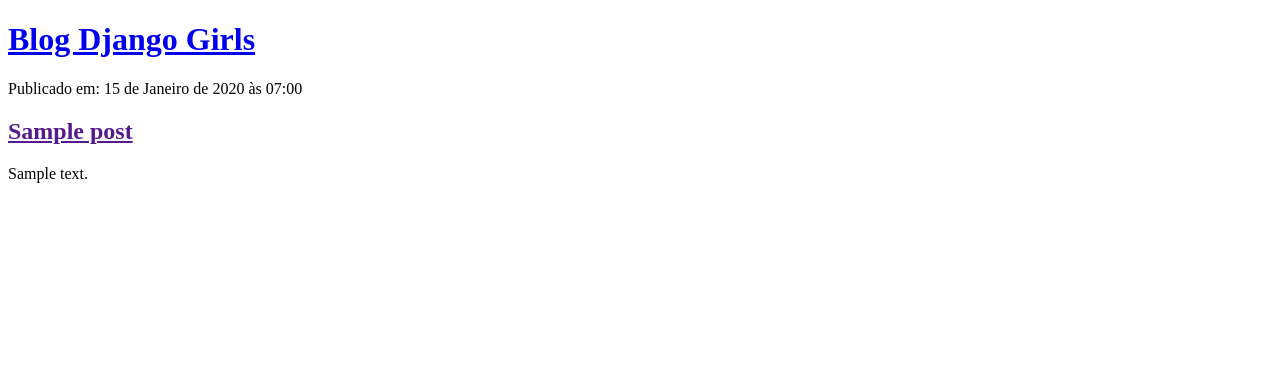
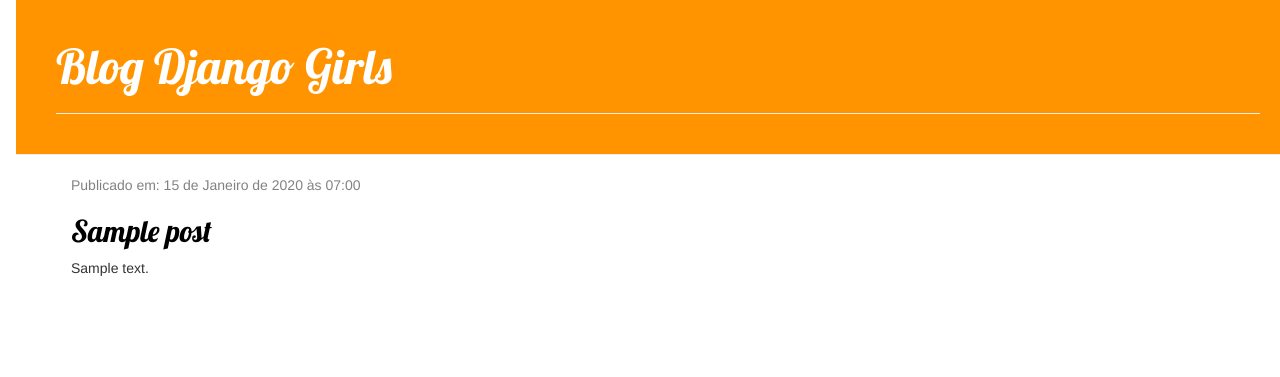
Before and after one commit to flaviosfdev/my-first-blog, a Django app: page / in a window 1280 px wide. Shown: the top 377 px of the page. Run offline with Django 5.2, Linux system fonts and the light colour scheme; tables that the repository leaves empty hold one stand-in row (values such as "Sample post"); some libraries are stand-ins or nearby versions.

Commit message:
adiciona view e template para tela de detalhes de post

```diff
--- /dev/null
+++ b/blog/static/css/blog.css
@@ -0,0 +1,50 @@
+body {
+    padding-left: 16px;
+}
+
+.page-header {
+    background-color: #ff9400;
+    margin-top: 0;
+    padding: 20px 20px 20px 40px;
+}
+
+.page-header h1, .page-header h1 a, .page-header h1 a:visited, .page-header h1 a:active {
+    color: #ffffff;
+    font-size: 36pt;
+    text-decoration: none;
+}
+
+.content {
+    margin-left: 40px;
+}
+
+h1, h2, h3, h4 {
+    font-family: 'Lobster', cursive;
+}
+
+.date {
+    color: #828282;
+}
+
+.save {
+    float: right;
+}
+
+.post-form textarea, .post-form input {
+    width: 100%;
+}
+
+.top-menu, .top-menu:hover, .top-menu:visited {
+    color: #ffffff;
+    float: right;
+    font-size: 26pt;
+    margin-right: 20px;
+}
+
+.post {
+    margin-bottom: 70px;
+}
+
+.post h2 a, .post h2 a:visited {
+    color: #000000;
+}
--- /dev/null
+++ b/blog/templates/blog/base.html
@@ -0,0 +1,32 @@
+{% load static %}
+<!DOCTYPE html>
+<html lang="pt-BR">
+
+<head>
+    <meta charset="UTF-8">
+    <meta name="viewport" content="width=device-width, initial-scale=1.0">
+    <title>Post list</title>
+    <link rel="stylesheet" href="//maxcdn.bootstrapcdn.com/bootstrap/3.2.0/css/bootstrap.min.css">
+    <link rel="stylesheet" href="//maxcdn.bootstrapcdn.com/bootstrap/3.2.0/css/bootstrap-theme.min.css">
+    <link href="//fonts.googleapis.com/css?family=Lobster&subset=latin,latin-ext" rel="stylesheet" type="text/css">
+    <link rel="stylesheet" href="{% static 'css/blog.css' %}">
+</head>
+
+<body>
+    <div class="page-header">
+        <h1><a href="/">Blog Django Girls</a></h1>
+        <hr />
+    </div>
+
+    <div class="content container">
+        <div class="row">
+            <div class="col-md-8">
+                {% block content %}
+                {% endblock %}
+            </div>
+        </div>
+    </div>
+
+</body>
+
+</html>
--- a/blog/templates/blog/post_list.html
+++ b/blog/templates/blog/post_list.html
@@ -1,26 +1,14 @@
-<!DOCTYPE html>
-<html lang="pt-BR">
+{% extends 'blog/base.html' %}
 
-<head>
-    <meta charset="UTF-8">
-    <meta name="viewport" content="width=device-width, initial-scale=1.0">
-    <title>Post list</title>
-</head>
-
-<body>
-    <div>
-        <h1><a href="/">Blog Django Girls</a></h1>
-    </div>
-
+{% block content %}
     {% for post in posts %}
-        <div>
-            <p>Publicado em: {{ post.published_date }}</p>
-            <h2><a href="">{{ post.title }}</a></h2>
+        <div class="post">
+            <div class="date">
+                <p>Publicado em: {{ post.published_date }}</p>
+            </div>
+            <h2><a href="{% url 'post_detail' pk=post.pk %}">{{ post.title }}</a></h2>
             <p>{{ post.text|linebreaksbr }}</p>
             <br>
         </div>
     {% endfor %}
-
-</body>
-
-</html>
+{% endblock %}
--- a/blog/urls.py
+++ b/blog/urls.py
@@ -3,4 +3,5 @@ from . import views
 
 urlpatterns = [
     path(route = '', view = views.post_list, name = 'post_list'),
+    path(route = 'post/<int:pk>/', view = views.post_detail, name = 'post_detail'),
 ]
--- a/blog/views.py
+++ b/blog/views.py
@@ -1,4 +1,4 @@
-from django.shortcuts import render
+from django.shortcuts import render, get_object_or_404
 from django.utils import timezone
 from .models import Post
 
@@ -10,3 +10,7 @@ def post_list(request):
         # published_date__lte=timezone.now()
     ).order_by('published_date')
     return render(request = request, template_name = 'blog/post_list.html', context = {'posts':posts})
+
+def post_detail(request, pk):
+    post = get_object_or_404(Post, pk=pk)
+    return render(request, 'blog/post_detail.html', {'post': post})
```
Also changed, not shown: blog/templates/blog/post_detail.html (added, +13 -0 lines).
